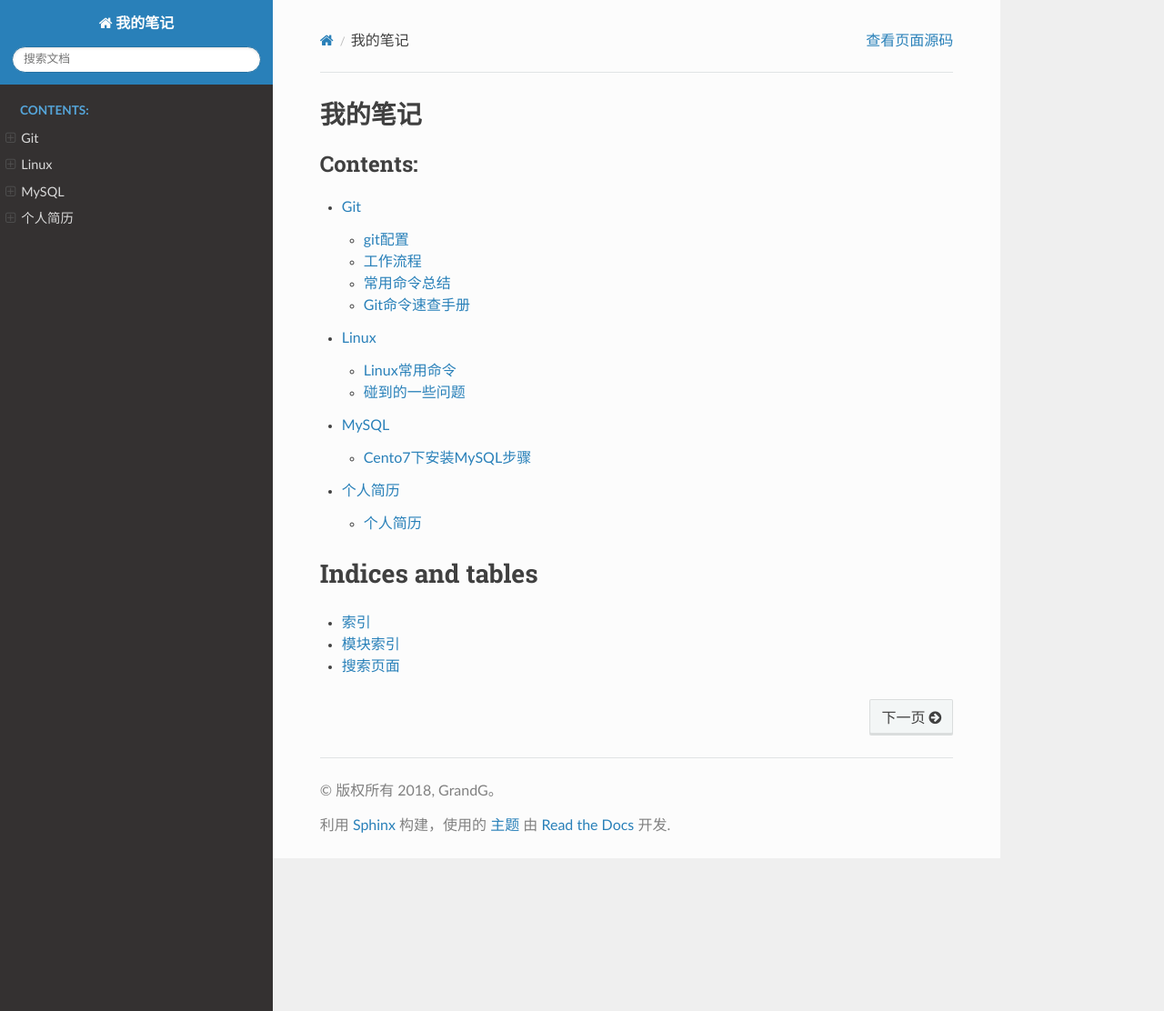
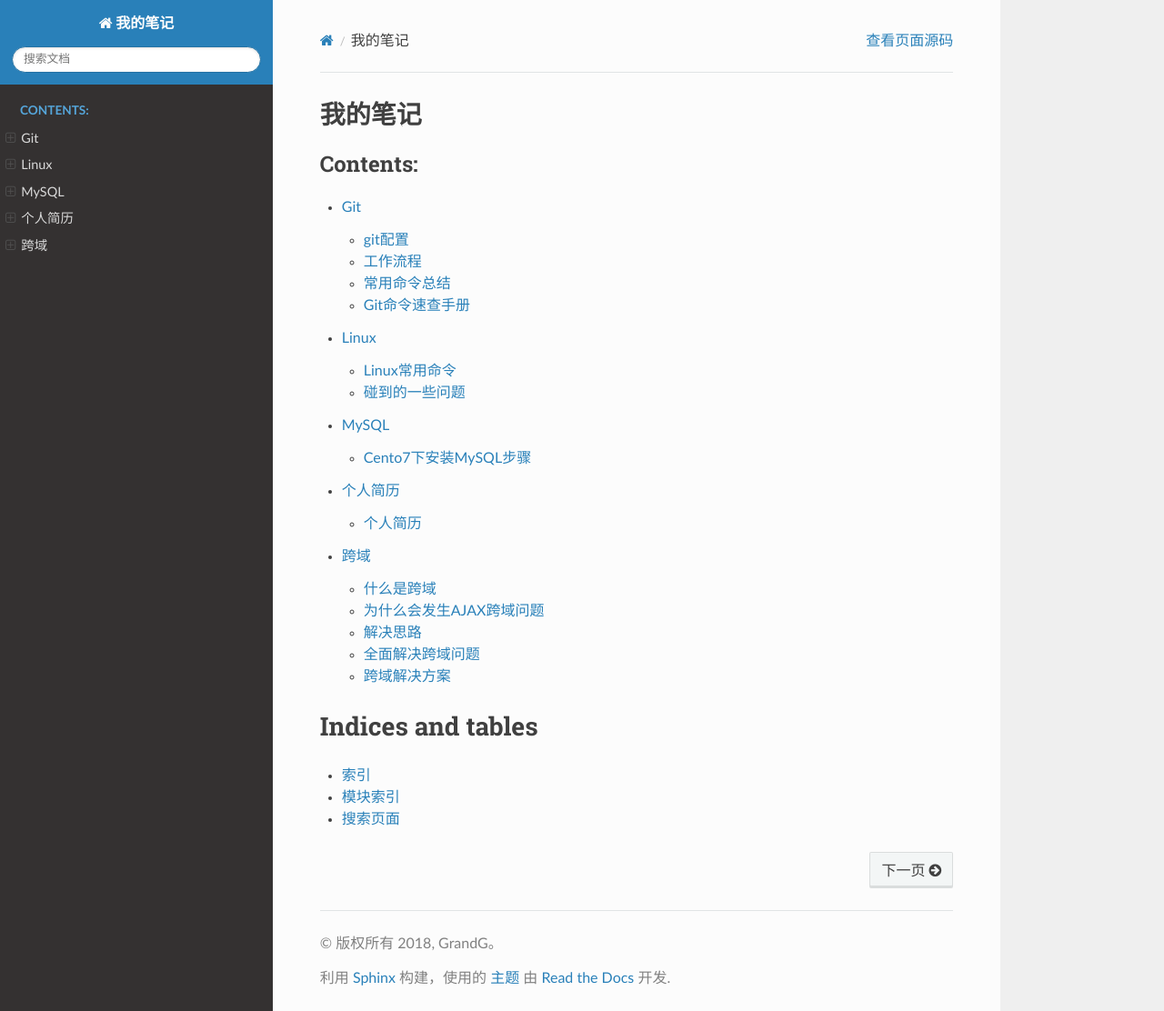
Before and after one commit to GrandG/sphinx, a Sphinx documentation site: the page built from source/index.rst, in a window 1280 px wide and 1112 px high. Shown: the whole window at 91% size. Built offline with Sphinx 7.4.7 and the Read the Docs theme 2.0.0, drawn with Linux system fonts in a browser that asks for light colours; pages that are not in the unit, such as notebooks, are missing from menus; some of the changed lines change nothing that is shown.

Commit message:
cross domin

````diff
--- /dev/null
+++ b/source/cross_domin/cross_domin.rst
@@ -0,0 +1,8 @@
+跨域
+====================================
+
+.. toctree::
+   :maxdepth: 2
+   :caption: Contents:
+
+   domin
--- /dev/null
+++ b/source/cross_domin/domin.md
@@ -0,0 +1,43 @@
+# 什么是跨域
+
+- 前后端分离的场合下, 前端调用后端的api, 若是前端与后端不在同一个域内, 就会产生跨域问题
+
+# 为什么会发生AJAX跨域问题
+- 浏览器限制
+- 跨域, 只要协议, 域名, 端口任意一个不一样, 就会认为的是跨域
+- XHR(XMLHttpRequest)请求, 非XHR请求不会报跨域
+
+# 解决思路
+- 浏览器
+    - 在浏览器端修改
+    - 不推荐使用, 因为要在客户端修改, 不现实
+- XHR
+    - JSONP, 弊端很多, 现在用得很少
+- 跨域
+    - 被调用方修改(支持跨域). 在服务端修改代码
+    - 调用方修改(隐藏跨域). 服务端在外部, 只能修改本地的代码.
+
+# 全面解决跨域问题
+## 浏览器禁止检查
+- ```chrome --disbale-web-security --user-data-dir=g:\temp3```
+
+## JSONP解决跨域
+- JSONP: JSON for pending
+- 使用jsonp解决跨域, 后台也要做相应的改动
+- JSONP实现原理
+    -
+- JSONP的弊端
+    - 服务器需要改代码
+    - 只支持GET
+    - 发送的不是XHR请求, 这也是它能跨域的原因
+
+# 跨域解决方案
+- 被调用方解决
+
+- 调用方解决
+    - 服务器端实现
+        - 浏览器检测到跨域后, 会在Request头里加上Origin字段, 如果Resonse头里没有对应的Access-Control-Allow-Origin字段, 就会判断跨域失败
+        - 方法: 在response头里加上字段: ```Access-Control-Allow-Origin```和```Access-Control-Allow-Method```, 其中```Access-Control-Allow-Origin```和请求头的```Origin```一样, ```Access-Control-Allow-Method```设为```*```
+
+    - NGINX配置
+    - APACHE配置
--- a/source/index.rst
+++ b/source/index.rst
@@ -14,6 +14,7 @@
    Linux/linux
    mysql/mysql
    resume/resume
+   cross_domin/cross_domin
 
 Indices and tables
 ==================
````
